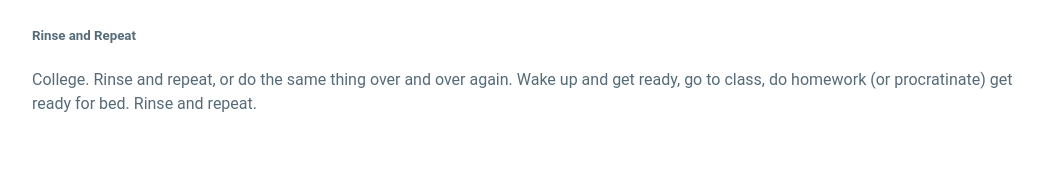
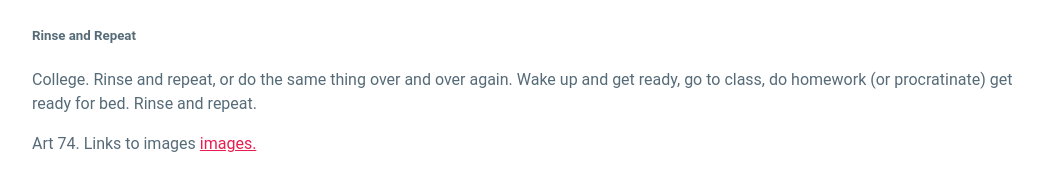
Before and after one commit to adrianv456/adrianv456.github.io, a website: page index.html in a window 1280 px wide. Shown: the part 1554-1744 px from the top of the page, without its empty margins (108-1151 px from the left). Drawn offline with Linux system fonts and the light colour scheme.

Commit message:
Update index.html

```diff
--- a/index.html
+++ b/index.html
@@ -22,6 +22,7 @@
     <h5>Rinse and Repeat</h5>
     <p> College. Rinse and repeat, or do the same thing over and over again. Wake up and get ready, go to class, do homework (or procratinate)
     get ready for bed. Rinse and repeat. </p>
+    <p>Art 74. Links to images <a href="images.html">images. </a></p>
   </body>
   <style>
     body {
```
